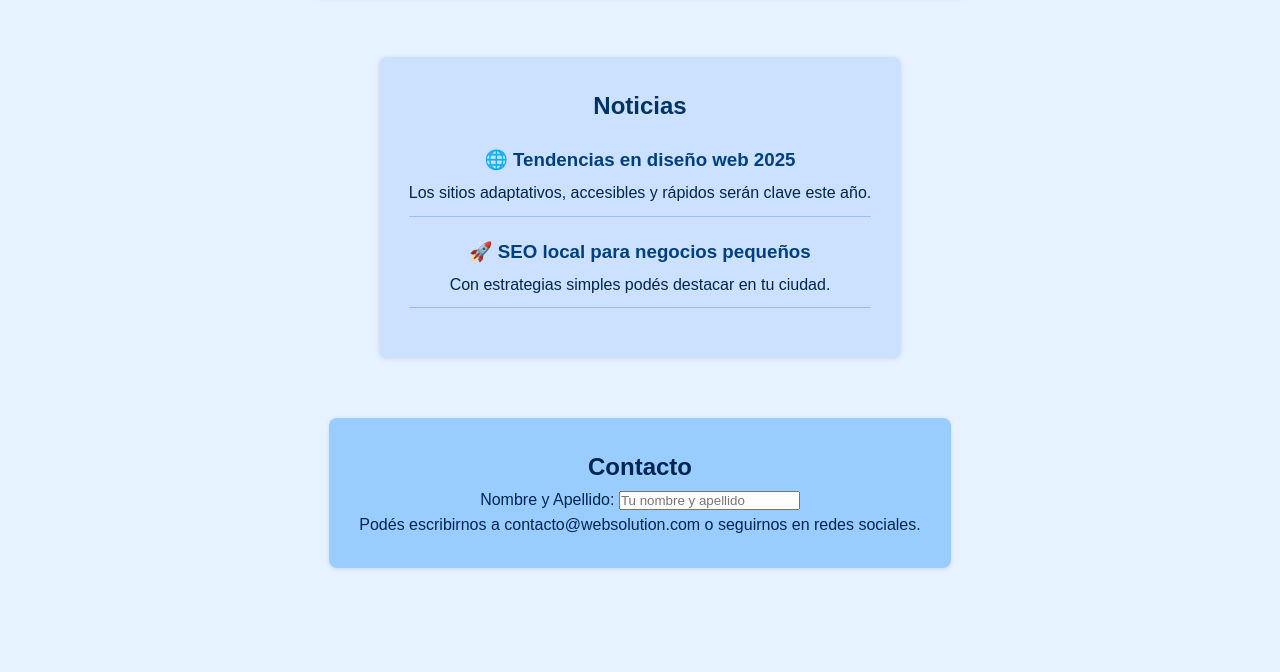
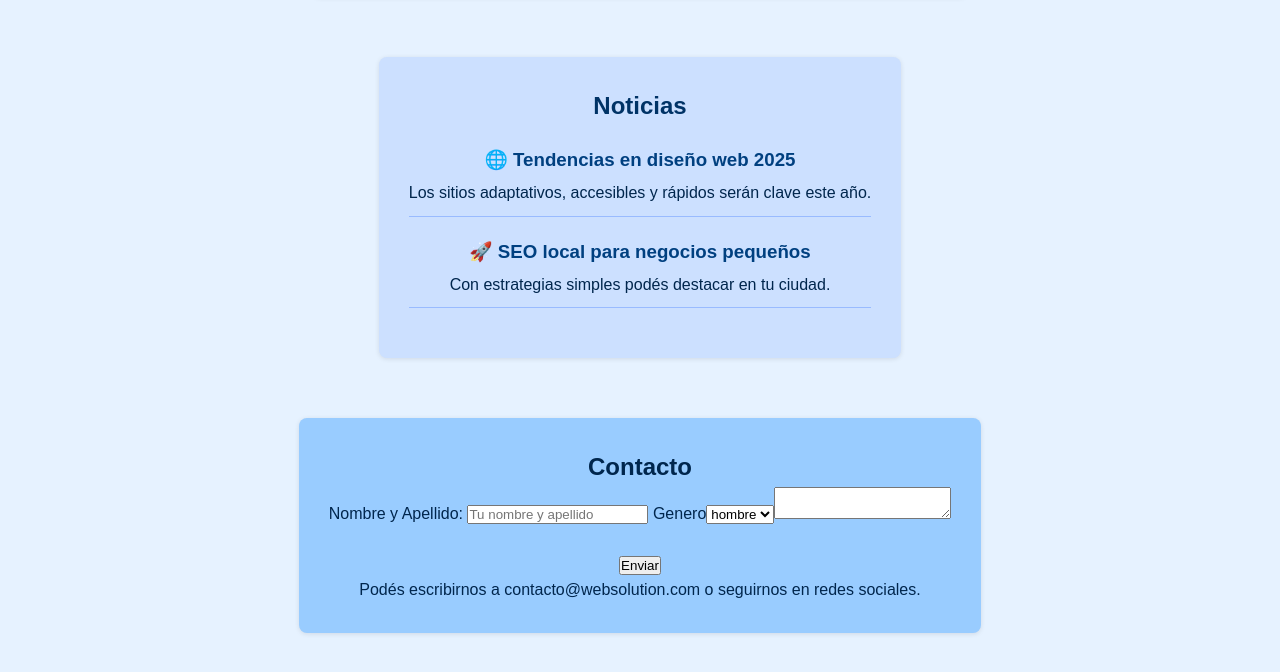
Before and after one commit to laulila/SOLUTION, a plain HTML site: page index.html in a window 1280 px wide. Shown: the part 848-1520 px from the top of the page. Drawn offline with Linux system fonts and the light colour scheme.

Commit message:
Update index.html

```diff
--- a/index.html
+++ b/index.html
@@ -70,9 +70,18 @@
   <section id="contacto">
     <h2>Contacto</h2>
 
-    <form>
+    <form class="form">
       <label for="nombre">Nombre y Apellido:</label>
       <input type="text" id="nombre" name="nombre" placeholder="Tu nombre y apellido" />
+      Genero<select>
+        <option>hombre</option>
+        <option>mujer</option>
+        <option>trans</option>
+        Consulta
+        <textarea name="consulta"></textarea> <br/><br/>
+        <input type="submit" value="Enviar"/>
+      </select>
+
     </form>
 
     <p>Podés escribirnos a contacto@websolution.com o seguirnos en redes sociales.</p>
```
